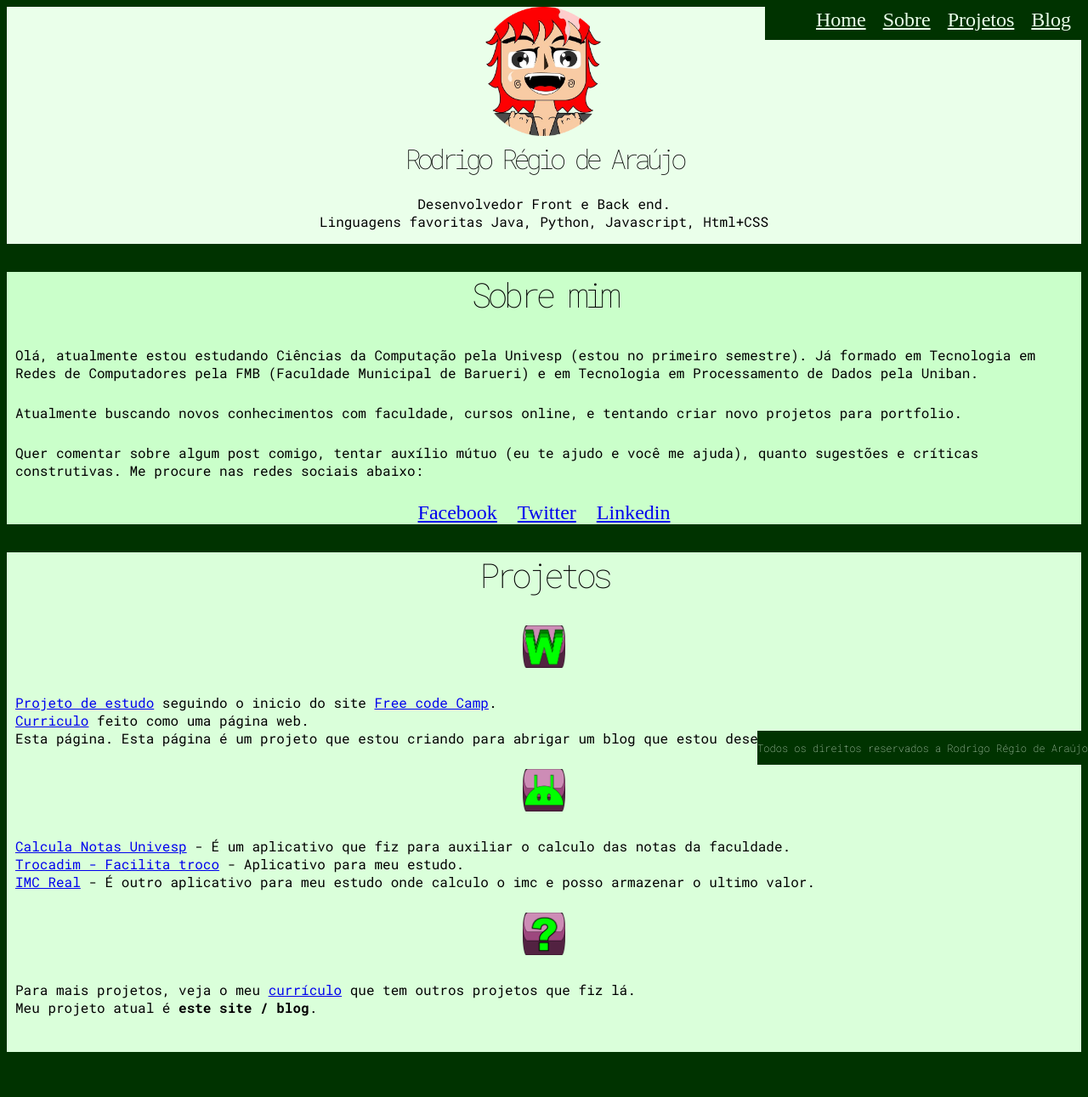
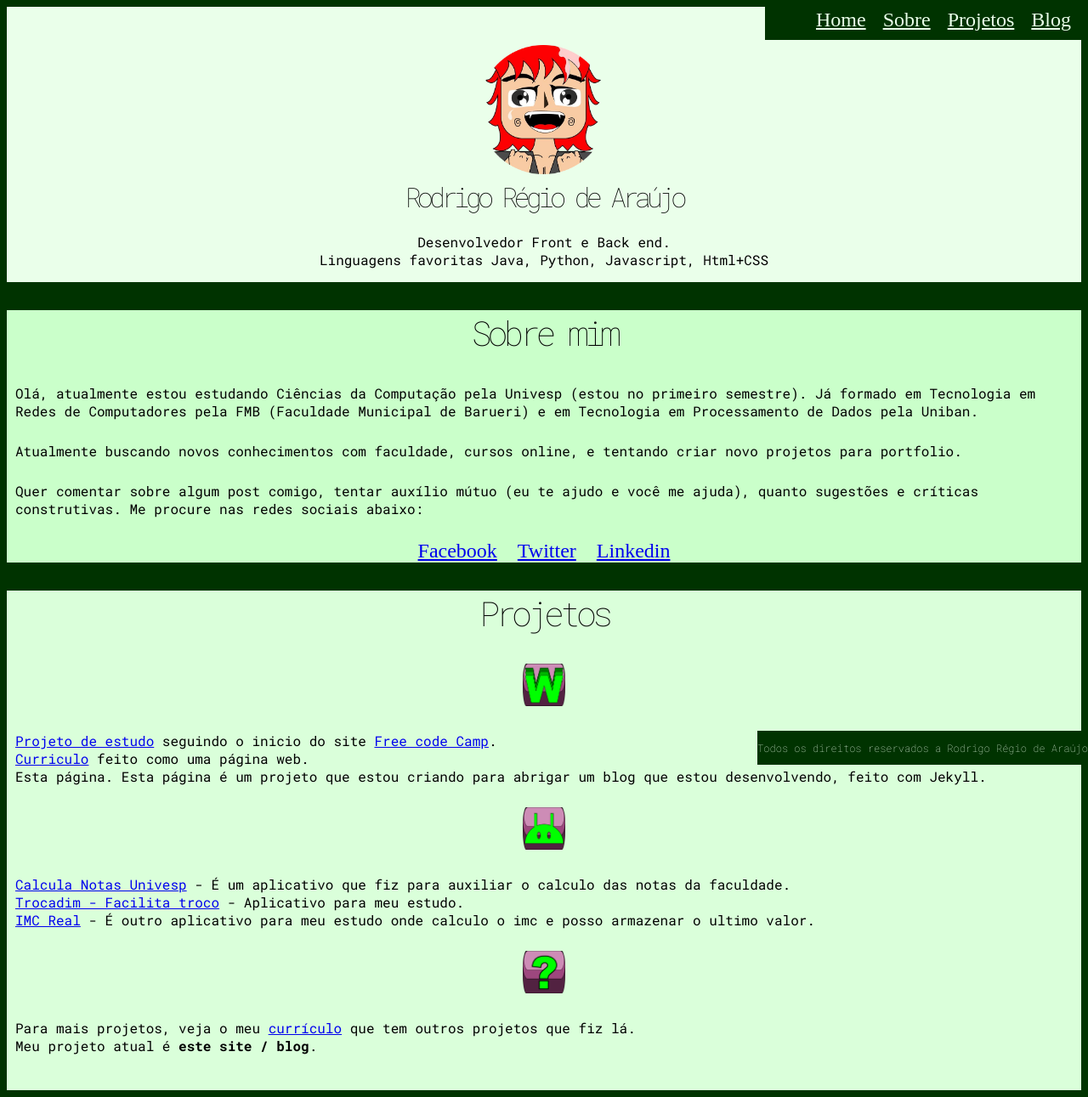
Before and after one commit to rodrigoregio/mysiteandblog, a Jekyll site: the page built from index.html, in a window 1280 px wide. Shown: the whole page at 85% size. Built offline with Jekyll 4.4.1, drawn with Linux system fonts in a browser that asks for light colours; before the commit the page ends 1246 px from its top, so only the background shows below that.

Commit message:
...
ainda desenvolvendo...

```diff
--- a/_sass/main.scss
+++ b/_sass/main.scss
@@ -12,6 +12,7 @@ body{
 }
 .header > img{
     align-self: center;
+    padding: 45px 0px 0px 0px;
 }
 h1{
     font-family: 'Roboto Mono', sans-serif;
@@ -103,12 +104,6 @@ p{
     background-color: #003300;
     color: #eaeaea;
 }
-
-@media(max-width: 900px){
-    .header > img{
-        padding: 60px;
-    }
-}
 @media(max-width: 500px){
     #projetos{
         padding-bottom: 0px;
@@ -116,13 +111,14 @@ p{
     .navbar {
         position: fixed;
         width: 100%;
-
-    }
-    .header > img{
-        padding: 60px;
     }
     .rodape {
         position: inherit;
         white-space: pre-line;
     }
 }
+@media(min-widgth: 1500px){
+    section{
+        width: 50%;
+    }
+}
```
Also changed, not shown: 2 other files.
